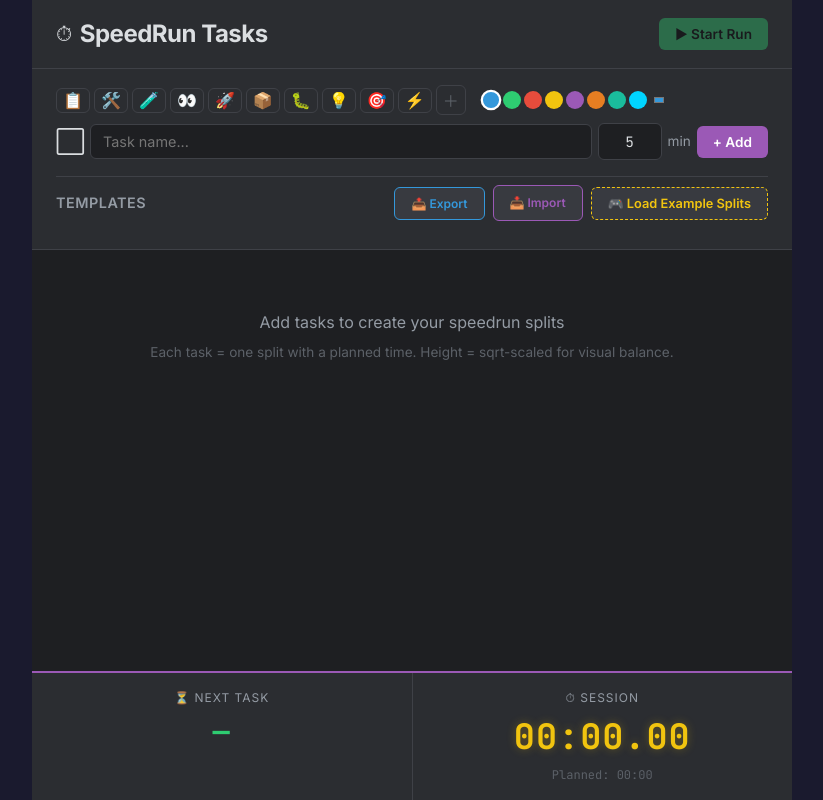
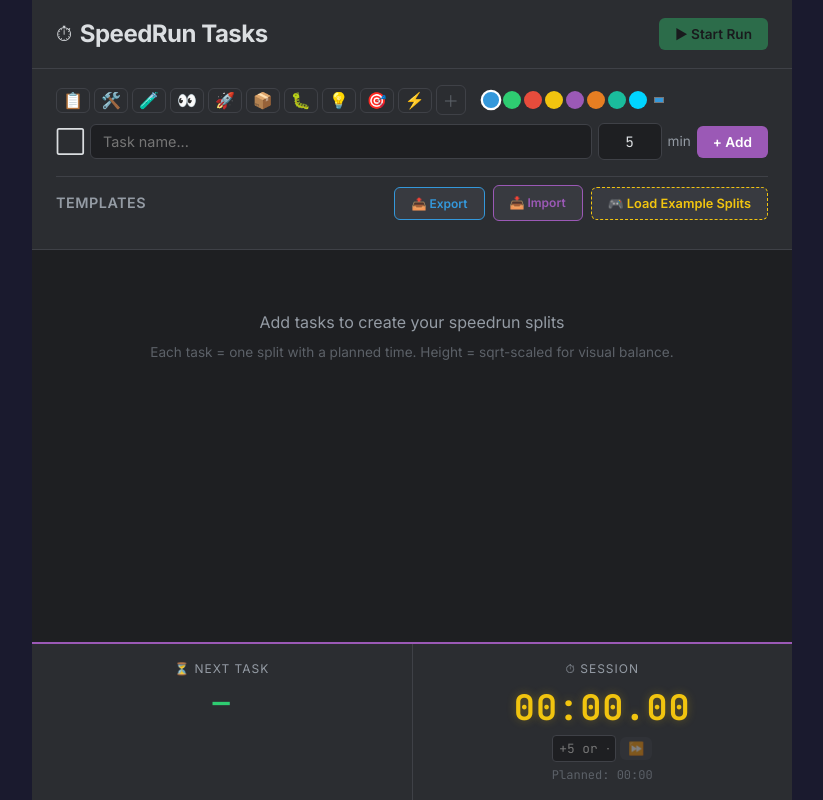
Before and after one commit to abbeleve/task-tracker-speedrun, a React (Vite) app: page / in a window 1280 px wide. Shown: the whole page, without its empty margins (228-1051 px from the left). Built offline with nearby package versions, Linux system fonts and the light colour scheme.

Commit message:
manual time skip added; timeline moving pause deleted

```diff
--- a/src/App.css
+++ b/src/App.css
@@ -1045,3 +1045,40 @@
   text-align: center;
   outline: none;
 }
+
+.timer-jump {
+  display: flex;
+  gap: 4px;
+  justify-content: center;
+  align-items: center;
+  margin-bottom: 4px;
+}
+
+.jump-input {
+  width: 64px;
+  padding: 4px 6px;
+  background: var(--bg-primary);
+  border: 1px solid var(--border);
+  border-radius: 4px;
+  color: var(--text-primary);
+  font-family: var(--font-mono);
+  font-size: 0.8rem;
+  text-align: center;
+  outline: none;
+}
+
+.jump-input:focus {
+  border-color: var(--accent-cyan);
+}
+
+.btn-jump {
+  background: var(--bg-surface);
+  color: var(--accent-cyan);
+  padding: 4px 8px;
+  font-size: 0.8rem;
+}
+
+.btn-jump:hover:not(:disabled) {
+  background: var(--accent-cyan);
+  color: #000;
+}
--- a/src/App.tsx
+++ b/src/App.tsx
@@ -34,6 +34,7 @@ function App() {
   const [timeCredit, setTimeCredit] = useState(0);
   const [editingTimeId, setEditingTimeId] = useState<string | null>(null);
   const [editTimeStr, setEditTimeStr] = useState('');
+  const [jumpStr, setJumpStr] = useState('');
 
   const timelineRef = useRef<HTMLDivElement>(null);
   const playheadRef = useRef<HTMLDivElement>(null);
@@ -232,7 +233,6 @@ function App() {
       if (sessionStateRef.current === 'idle') return;
 
       scrubbing = true;
-      if (sessionStateRef.current === 'running') pauseRef.current();
 
       const time = getTimeFromEvent(e);
       seekRef.current(time * 1000);
@@ -485,6 +485,17 @@ function App() {
     setEditingTimeId(null);
   }, [editTimeStr]);
 
+  const handleJump = useCallback(() => {
+    const val = jumpStr.trim();
+    if (!val) return;
+    let offsetMin = parseFloat(val);
+    if (!isNaN(offsetMin)) {
+      const offsetMs = Math.round(offsetMin * 60 * 1000);
+      seek(Math.max(0, elapsed + offsetMs));
+    }
+    setJumpStr('');
+  }, [jumpStr, seek, elapsed]);
+
   const handleResizeStart = useCallback((e: React.MouseEvent, id: string, currentHeight: number) => {
     e.preventDefault();
     e.stopPropagation();
@@ -689,7 +700,7 @@ function App() {
         </div>
       </header>
 
-      {sessionState === 'idle' && (
+      {(sessionState === 'idle' || sessionState === 'paused') && (
         <div className="add-section">
           <form className="add-form" onSubmit={handleSubmit}>
             <div className="picker-row">
@@ -1022,6 +1033,26 @@ function App() {
         <div className="timer-block timer-session">
           <span className="timer-label">⏱ Session</span>
           <span className="timer-value timer-main">{formatTime(elapsed, true)}</span>
+          <div className="timer-jump">
+            <input
+              className="jump-input"
+              type="text"
+              inputMode="decimal"
+              placeholder="+5 or -2"
+              value={jumpStr}
+              onChange={(e) => setJumpStr(e.target.value)}
+              onKeyDown={(e) => { if (e.key === 'Enter') handleJump(); }}
+              disabled={sessionState === 'idle' || sessionState === 'finished'}
+            />
+            <button
+              className="btn btn-jump"
+              onClick={handleJump}
+              disabled={sessionState === 'idle' || sessionState === 'finished'}
+              title="Jump to time"
+            >
+              ⏩
+            </button>
+          </div>
           <span className="timer-planned">
             Planned: {formatTime(totalPlannedSec * 1000, false)}
           </span>
```
